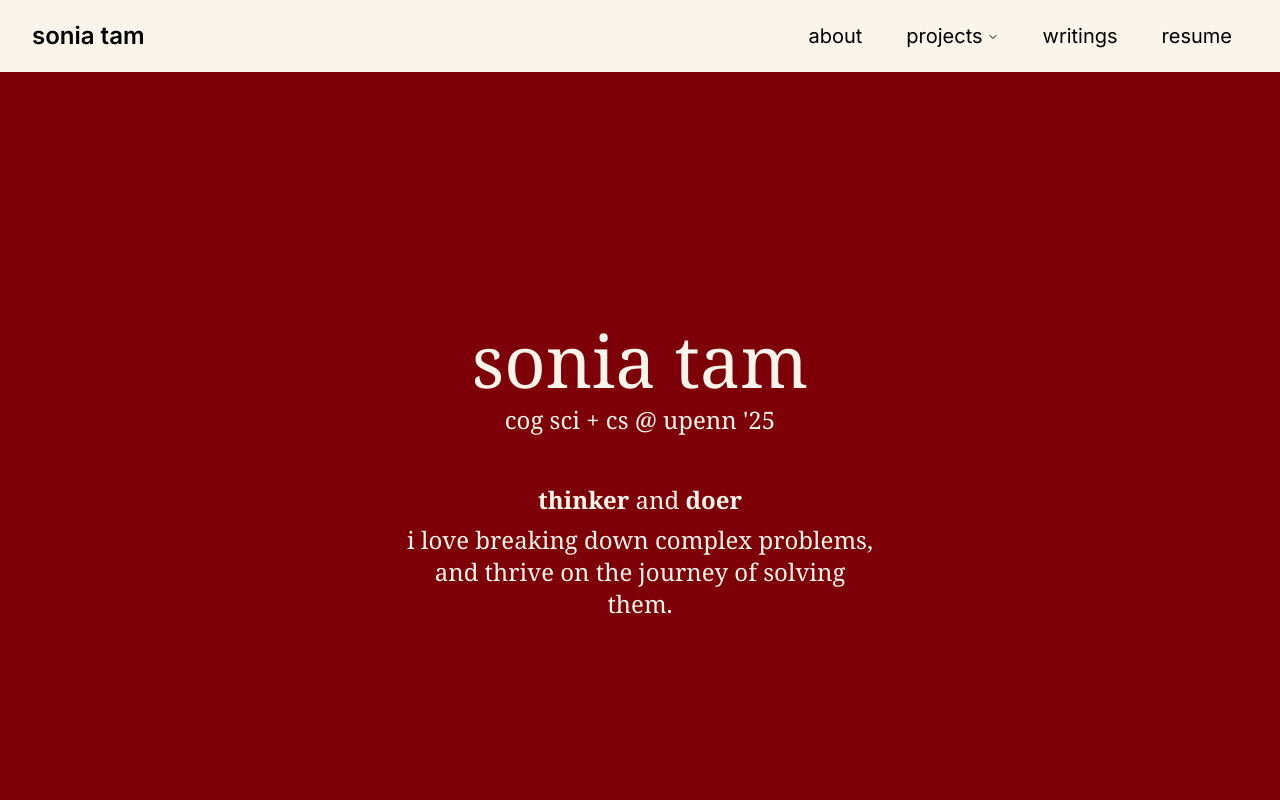
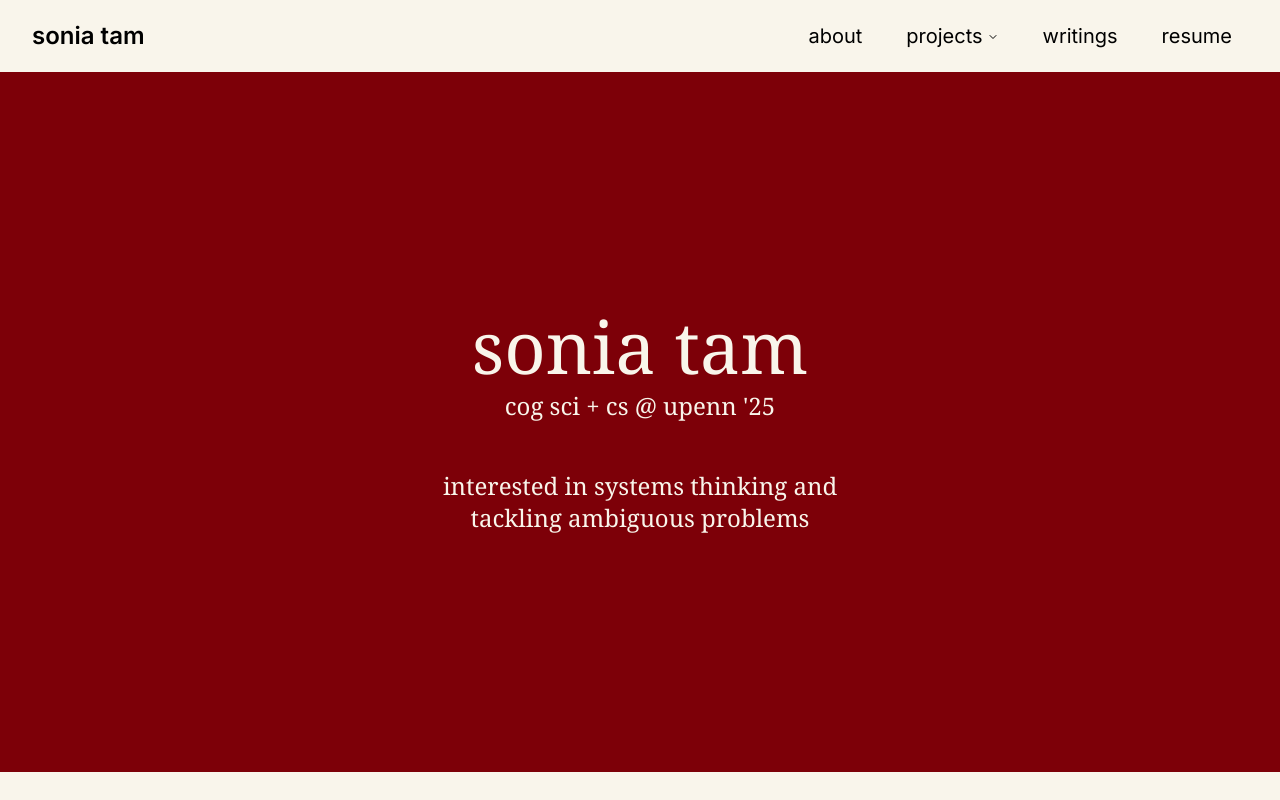
Before and after one commit to soniatam6/portfolio-2, a Next.js app: page / in a window 1280 px wide. Shown: the top 800 px of the page. Built offline with nearby package versions, Linux system fonts and the light colour scheme.

Commit message:
fix homepage text + button

```diff
--- a/app/page.tsx
+++ b/app/page.tsx
@@ -8,15 +8,15 @@ const [openModal, setOpenModal] = useState(false);
 
   return (
     <div>
-      <div className=' h-[500px] md:h-[800px] flex items-center justify-center p-6 md:p-10 bg-burgundy_v3'>
+      <div className=' h-[500px] md:h-[700px] flex items-center justify-center p-6 md:p-10 bg-burgundy_v3'>
         <div className="md:space-y-12 flex flex-col justify-center">
           <div className='text-center space-y-2'>
             <h1 className='text-cream_v3 text-4xl md:text-7xl text-center mb-4 font-serif'>sonia tam</h1>
             <p className='text-cream_v3 text-xl md:text-2xl font-serif font-extralight'>cog sci + cs @ upenn &apos;25</p>
           </div>
           <div className='space-y-2 text-center'>
-            <p className='text-cream_v3 text-xl md:text-2xl font-serif'><strong>thinker</strong> and <strong>doer</strong></p>
-            <p className='text-cream_v3 text-xl md:text-2xl font-serif max-w-[470px] font-light'>i love breaking down complex problems, and thrive on the journey of solving them.</p>
+
+            <p className='text-cream_v3 text-xl md:text-2xl font-serif max-w-[440px] font-light'>interested in systems thinking and tackling ambiguous problems</p>
           </div>
         </div>
       </div>
--- a/app/projects/website-revamp/page.tsx
+++ b/app/projects/website-revamp/page.tsx
@@ -407,7 +407,7 @@ export default function page() {
                                 <p>Read more about the localization plugin here: </p>
                                 <div className="space-x-4">
                                     <Button variant="default">
-                                        <Link href="/localization" className="font-semibold">See page</Link>
+                                        <Link href="/projects/localization" className="font-semibold">See page</Link>
                                     </Button>
                                     <Button variant="secondary">
                                         <Link href="https://youtu.be/Jimy1GPWg6g?si=O3KnR52a3CbSqKzC&t=32" className="font-semibold">See demo</Link>
```
